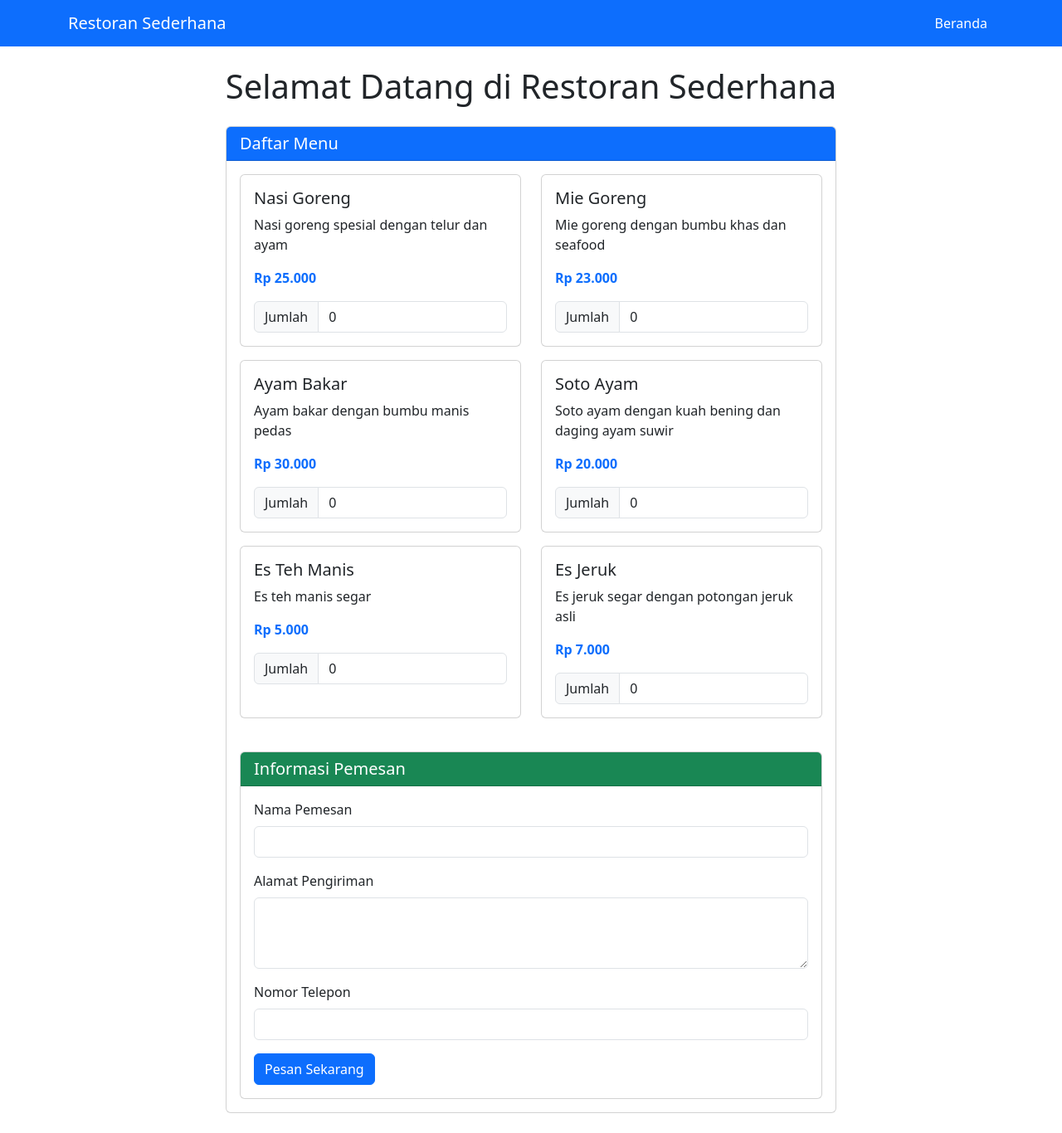
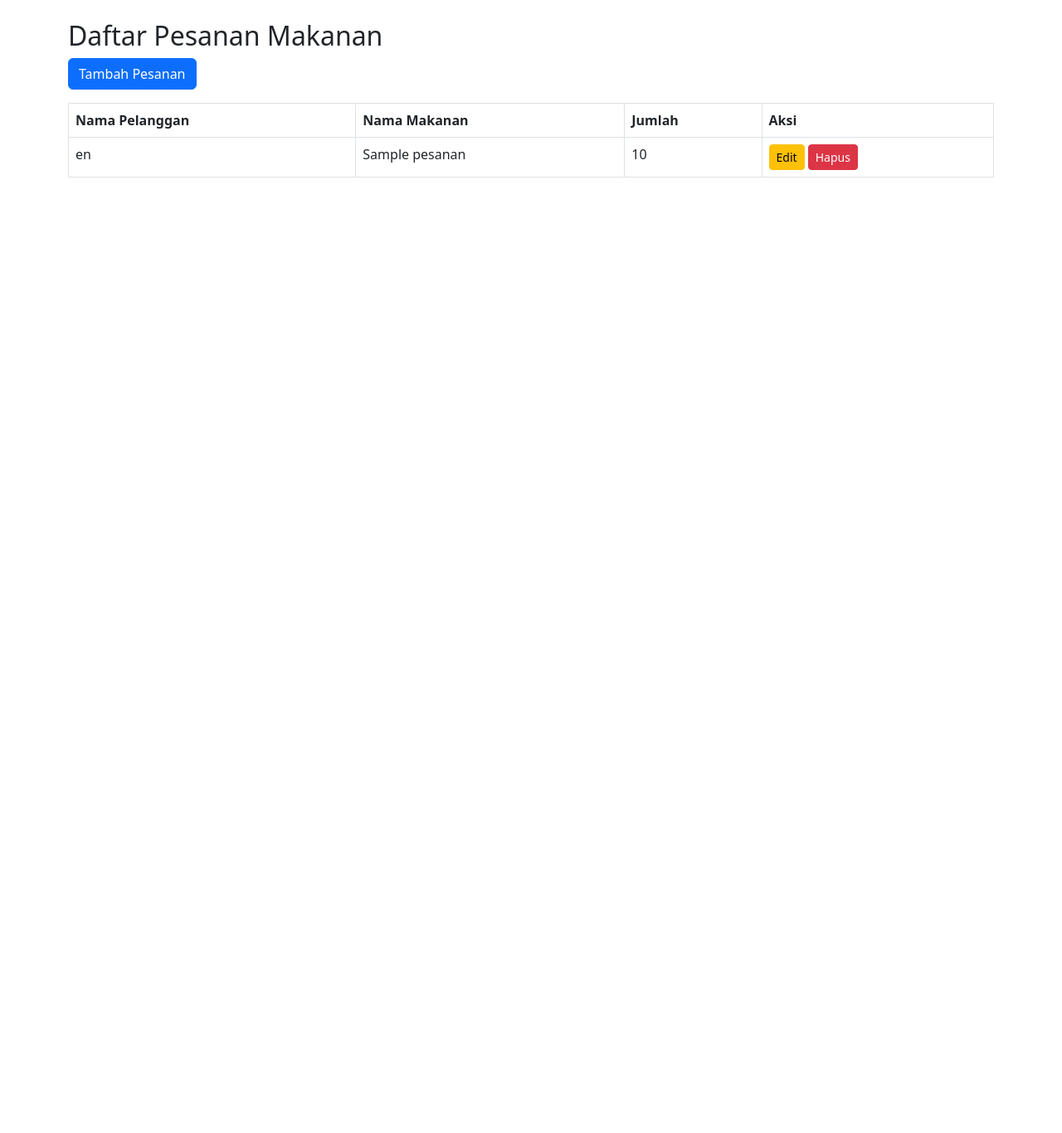
Before and after one commit to fardhanrasya/simple-ukk, a PHP site: page / in a window 1280 px wide. Shown: the whole page at 83% size. After the commit the page ends 214 px from the top, so only its background shows below. Run offline with PHP 8.4, Linux system fonts and the light colour scheme; data comes from the database, SQL or seed files in the repository; tables that the repository leaves empty hold one stand-in row (values such as "Sample post").

Commit message:
oversimplified

```diff
--- /dev/null
+++ b/db.php
@@ -0,0 +1,12 @@
+<?php
+$host = 'localhost';
+$user = 'root';
+$pass = 'f@rdhan1426';
+$db = 'crud_makanan';
+
+$conn = new mysqli($host, $user, $pass, $db);
+
+if ($conn->connect_error) {
+    die("Koneksi gagal: " . $conn->connect_error);
+}
+?>
--- /dev/null
+++ b/delete.php
@@ -0,0 +1,6 @@
+<?php
+include 'db.php';
+$id = $_GET['id'];
+$conn->query("DELETE FROM pesanan WHERE id=$id");
+header("Location: index.php");
+exit;
--- a/header.php
+++ /dev/null
@@ -1,28 +0,0 @@
-<?php
-// Menentukan halaman aktif
-$current_page = basename($_SERVER['PHP_SELF']);
-?>
-<!DOCTYPE html>
-<html lang="id">
-<head>
-    <meta charset="UTF-8">
-    <meta name="viewport" content="width=device-width, initial-scale=1.0">
-    <title><?= isset($page_title) ? $page_title : "Aplikasi Pemesanan Makanan" ?></title>
-    <link href="https://cdn.jsdelivr.net/npm/bootstrap@5.3.0/dist/css/bootstrap.min.css" rel="stylesheet">
-</head>
-<body>
-    <nav class="navbar navbar-expand-lg navbar-dark bg-primary mb-4">
-        <div class="container">
-            <a class="navbar-brand" href="index.php">Restoran Sederhana</a>
-            <button class="navbar-toggler" type="button" data-bs-toggle="collapse" data-bs-target="#navbarNav" aria-controls="navbarNav" aria-expanded="false" aria-label="Toggle navigation">
-                <span class="navbar-toggler-icon"></span>
-            </button>
-            <div class="collapse navbar-collapse" id="navbarNav">
-                <ul class="navbar-nav ms-auto">
-                    <li class="nav-item">
-                        <a class="nav-link <?= $current_page == 'index.php' ? 'active' : '' ?>" href="index.php">Beranda</a>
-                    </li>
-                </ul>
-            </div>
-        </div>
-    </nav>
--- a/index.php
+++ b/index.php
@@ -1,148 +1,41 @@
-<?php
-// Koneksi ke database
-$host = "localhost";
-$username = "root";
-$password = "f@rdhan1426";
-$database = "db_pemesanan_makanan";
+<?php include 'db.php'; ?>
+<!DOCTYPE html>
+<html lang="en">
+<head>
+  <meta charset="UTF-8">
+  <title>Daftar Pesanan</title>
+  <link href="https://cdn.jsdelivr.net/npm/bootstrap@5.3.0/dist/css/bootstrap.min.css" rel="stylesheet">
+</head>
+<body class="container mt-4">
 
-$koneksi = new mysqli($host, $username, $password, $database);
+  <h2>Daftar Pesanan Makanan</h2>
+  <a href="add.php" class="btn btn-primary mb-3">Tambah Pesanan</a>
 
-if ($koneksi->connect_error) {
-    die("Koneksi gagal: " . $koneksi->connect_error);
-}
-
-// Set judul halaman
-$page_title = "Beranda - Aplikasi Pemesanan Makanan";
-
-// Proses form pesanan
-if ($_SERVER["REQUEST_METHOD"] == "POST" && isset($_POST['pesan'])) {
-    $nama_pemesan = $_POST['nama_pemesan'];
-    $alamat = $_POST['alamat'];
-    $no_telepon = $_POST['no_telepon'];
-    $total = 0;
-
-    // Hitung total harga
-    $menu_dipilih = [];
-    foreach ($_POST['menu'] as $menu_id => $jumlah) {
-        if ($jumlah > 0) {
-            $query = "SELECT harga FROM menu WHERE id = $menu_id";
-            $result = $koneksi->query($query);
-            $row = $result->fetch_assoc();
-            $harga = $row['harga'];
-            $subtotal = $harga * $jumlah;
-            $total += $subtotal;
-
-            $menu_dipilih[] = [
-                'id' => $menu_id,
-                'jumlah' => $jumlah,
-                'subtotal' => $subtotal
-            ];
-        }
-    }
-
-    if (count($menu_dipilih) > 0) {
-        // Simpan data pesanan
-        $query = "INSERT INTO pesanan (nama_pemesan, alamat, no_telepon, total)
-                  VALUES ('$nama_pemesan', '$alamat', '$no_telepon', $total)";
-
-        if ($koneksi->query($query) === TRUE) {
-            $pesanan_id = $koneksi->insert_id;
-
-            // Simpan detail pesanan
-            foreach ($menu_dipilih as $menu) {
-                $menu_id = $menu['id'];
-                $jumlah = $menu['jumlah'];
-                $subtotal = $menu['subtotal'];
-
-                $query = "INSERT INTO detail_pesanan (pesanan_id, menu_id, jumlah, subtotal)
-                          VALUES ($pesanan_id, $menu_id, $jumlah, $subtotal)";
-                $koneksi->query($query);
-            }
-
-            // Redirect ke halaman detail pesanan
-            header("Location: detail.php?id=$pesanan_id");
-            exit();
-        } else {
-            $error = "Error: " . $query . "<br>" . $koneksi->error;
-        }
-    } else {
-        $error = "Silakan pilih minimal satu menu.";
-    }
-}
-
-// Ambil data menu
-$query = "SELECT * FROM menu";
-$result = $koneksi->query($query);
-$menu_list = [];
-
-if ($result->num_rows > 0) {
-    while ($row = $result->fetch_assoc()) {
-        $menu_list[] = $row;
-    }
-}
-?>
-
-<?php include 'header.php'; ?>
-    <div class="container">
-        <h1 class="text-center mb-4">Selamat Datang di Restoran Sederhana</h1>
-
-        <?php if (isset($error)): ?>
-            <div class="alert alert-danger"><?= $error ?></div>
-        <?php endif; ?>
-
-        <div class="row">
-            <div class="col-md-8 offset-md-2">
-                <div class="card mb-4">
-                    <div class="card-header bg-primary text-white">
-                        <h5 class="mb-0">Daftar Menu</h5>
-                    </div>
-                    <div class="card-body">
-                        <form method="post" action="">
-                            <div class="row justify-content-center">
-                                <?php foreach ($menu_list as $menu): ?>
-                                <div class="col-md-6 mb-3">
-                                    <div class="card h-100">
-                                        <div class="card-body">
-                                            <h5 class="card-title"><?= $menu['nama'] ?></h5>
-                                            <p class="card-text"><?= $menu['deskripsi'] ?></p>
-                                            <p class="card-text text-primary fw-bold">Rp <?= number_format($menu['harga'], 0, ',', '.') ?></p>
-                                            <div class="input-group">
-                                                <span class="input-group-text">Jumlah</span>
-                                                <input type="number" class="form-control" name="menu[<?= $menu['id'] ?>]" min="0" value="0">
-                                            </div>
-                                        </div>
-                                    </div>
-                                </div>
-                                <?php endforeach; ?>
-                            </div>
-
-                            <div class="card mt-4">
-                                <div class="card-header bg-success text-white">
-                                    <h5 class="mb-0">Informasi Pemesan</h5>
-                                </div>
-                                <div class="card-body">
-                                    <div class="mb-3">
-                                        <label for="nama_pemesan" class="form-label">Nama Pemesan</label>
-                                        <input type="text" class="form-control" id="nama_pemesan" name="nama_pemesan" required>
-                                    </div>
-                                    <div class="mb-3">
-                                        <label for="alamat" class="form-label">Alamat Pengiriman</label>
-                                        <textarea class="form-control" id="alamat" name="alamat" rows="3" required></textarea>
-                                    </div>
-                                    <div class="mb-3">
-                                        <label for="no_telepon" class="form-label">Nomor Telepon</label>
-                                        <input type="text" class="form-control" id="no_telepon" name="no_telepon" required>
-                                    </div>
-                                    <button type="submit" name="pesan" class="btn btn-primary">Pesan Sekarang</button>
-                                </div>
-                            </div>
-                        </form>
-                    </div>
-                </div>
-            </div>
-        </div>
-    </div>
-
-    <script src="https://cdn.jsdelivr.net/npm/bootstrap@5.3.0/dist/js/bootstrap.bundle.min.js"></script>
+  <table class="table table-bordered">
+    <thead>
+      <tr>
+        <th>Nama Pelanggan</th>
+        <th>Nama Makanan</th>
+        <th>Jumlah</th>
+        <th>Aksi</th>
+      </tr>
+    </thead>
+    <tbody>
+      <?php
+        $result = $conn->query("SELECT * FROM pesanan");
+        while($row = $result->fetch_assoc()):
+      ?>
+        <tr>
+          <td><?= $row['nama_pelanggan'] ?></td>
+          <td><?= $row['nama_makanan'] ?></td>
+          <td><?= $row['jumlah'] ?></td>
+          <td>
+            <a href="edit.php?id=<?= $row['id'] ?>" class="btn btn-sm btn-warning">Edit</a>
+            <a href="delete.php?id=<?= $row['id'] ?>" class="btn btn-sm btn-danger" onclick="return confirm('Yakin hapus?')">Hapus</a>
+          </td>
+        </tr>
+      <?php endwhile; ?>
+    </tbody>
+  </table>
 </body>
 </html>
```
Also changed, not shown: add.php (added, +38 -0 lines), database.sql (+6 -40 lines), detail.php (deleted, +0 -134 lines), edit.php (added, +42 -0 lines), konfirmasi.php (deleted, +0 -72 lines), qrcode.php (deleted, +0 -18 lines), update_status.php (deleted, +0 -34 lines).
